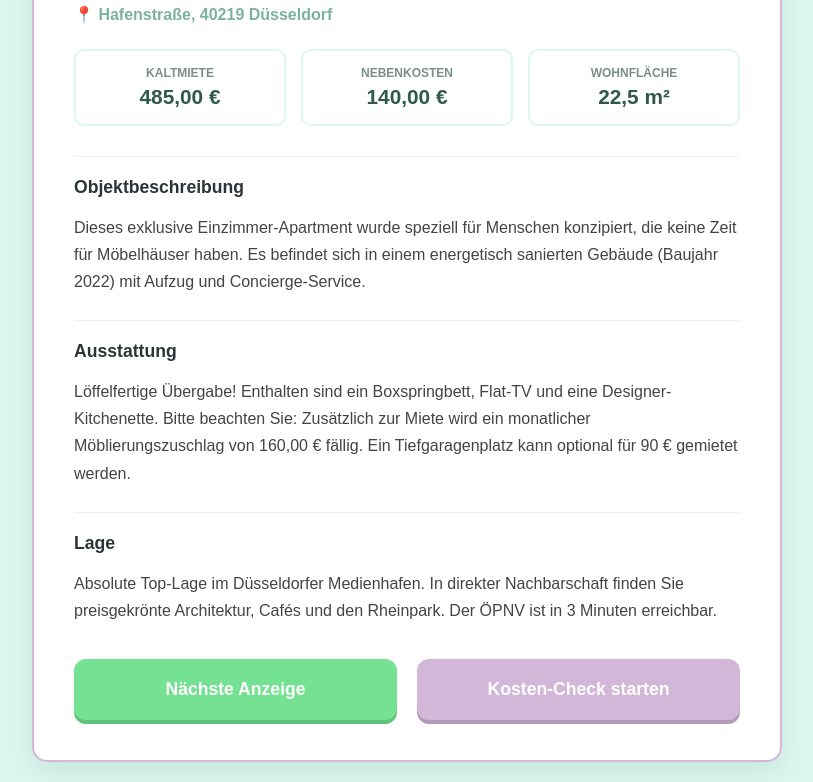
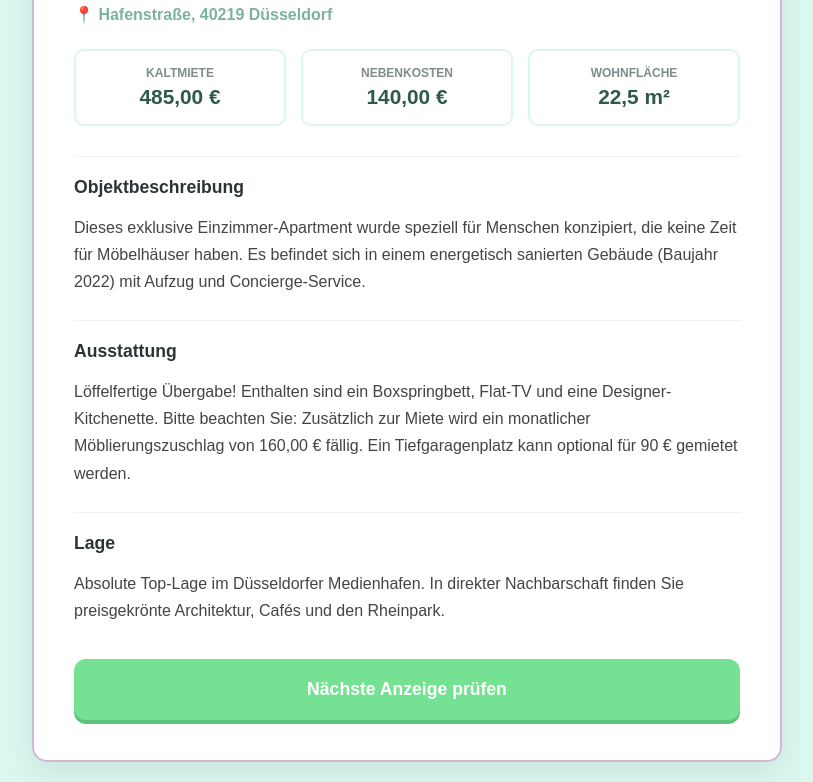
Before and after one commit to jessbetker/wohnungsanzeigen, a plain HTML site: page index.html in a window 1280 px wide. Shown: the part 450-1232 px from the top of the page, without its empty margins (233-1046 px from the left). Drawn offline with Linux system fonts and the light colour scheme; a web font is replaced by a local one.

Commit message:
Kosten-Check Button entfernt

```diff
--- a/index.html
+++ b/index.html
@@ -2,8 +2,7 @@
 <html lang="de">
 <head>
     <meta charset="UTF-8">
-    <title>Wohnungsanzeigen</title>
-    <!-- Google Fonts Einbindung -->
+    <title>Wohnungs-Detektiv: Martel Edition (Ultra Hard Mode)</title>
     <link href="https://fonts.googleapis.com/css2?family=Martel+Sans:wght@300;400;700;900&display=swap" rel="stylesheet">
     <style>
         :root {
@@ -11,7 +10,6 @@
             --header-color: #D2B7D8;
             --accent-sage: #7BB39E;
             --btn-next: #75E192;
-            --highlight-mint: #94EEC4;
         }
 
         body {
@@ -89,18 +87,6 @@
         .section-h { font-size: 1.1em; font-weight: 800; color: #2D3436; margin-bottom: 10px; display: block; }
         .description-text { font-size: 1em; line-height: 1.7; color: #444; font-weight: 400; }
 
-        .trap-zone {
-            background: #FFF5F5;
-            border: 2px dashed #FF7675;
-            padding: 25px;
-            border-radius: 12px;
-            display: none;
-            margin-top: 35px;
-        }
-
-        .trap-item { margin-bottom: 15px; font-size: 0.95em; }
-        .trap-item strong { color: #D63031; display: block; margin-bottom: 4px; font-weight: 800; }
-
         .btn-group { display: flex; gap: 20px; margin-top: 35px; }
 
         button {
@@ -113,10 +99,10 @@
             font-size: 1.1em;
             transition: all 0.3s ease;
             font-family: 'Martel Sans', sans-serif;
+            background: var(--btn-next);
+            color: white;
+            box-shadow: 0 4px 0 #5ec47b;
         }
-
-        .btn-check { background: var(--header-color); color: white; box-shadow: 0 4px 0 #b39ab9; }
-        .btn-next { background: var(--btn-next); color: white; box-shadow: 0 4px 0 #5ec47b; }
 
         button:active { transform: translateY(4px); box-shadow: none; }
     </style>
@@ -154,14 +140,8 @@
                 <p id="ad-lage" class="description-text">-</p>
             </div>
 
-            <div class="trap-zone" id="trap-zone">
-                <span class="section-h" style="color: #D63031;">🔍 DER FIXKOSTEN-DETEKTIV BERICHTET:</span>
-                <div id="trap-list"></div>
-            </div>
-
             <div class="btn-group">
-                <button class="btn-next" onclick="nextAd()">Nächste Anzeige</button>
-                <button class="btn-check" onclick="revealTraps()">Kosten-Check starten</button>
+                <button onclick="nextAd()">Nächste Anzeige prüfen</button>
             </div>
         </div>
     </div>
@@ -178,11 +158,7 @@
             sqm: "22,5 m²",
             objekt: "Dieses exklusive Einzimmer-Apartment wurde speziell für Menschen konzipiert, die keine Zeit für Möbelhäuser haben. Es befindet sich in einem energetisch sanierten Gebäude (Baujahr 2022) mit Aufzug und Concierge-Service.",
             ausstattung: "Löffelfertige Übergabe! Enthalten sind ein Boxspringbett, Flat-TV und eine Designer-Kitchenette. Bitte beachten Sie: Zusätzlich zur Miete wird ein monatlicher Möblierungszuschlag von 160,00 € fällig. Ein Tiefgaragenplatz kann optional für 90 € gemietet werden.",
-            lage: "Absolute Top-Lage im Düsseldorfer Medienhafen. In direkter Nachbarschaft finden Sie preisgekrönte Architektur, Cafés und den Rheinpark. Der ÖPNV ist in 3 Minuten erreichbar.",
-            traps: [
-                { clue: "Möblierungszuschlag", note: "Ein legaler Weg, die Mietpreisbremse zu umgehen. Die 160 € sind reine Fixkosten, die nicht den Wert deiner Wohnung erhöhen." },
-                { clue: "Budget-Check", note: "Miete + Nebenkosten + Zuschlag = 785 €. Nach der 50-30-20-Regel bräuchtest du ca. 1.570 € netto, nur um diese kleine Wohnung sicher zu finanzieren." }
-            ]
+            lage: "Absolute Top-Lage im Düsseldorfer Medienhafen. In direkter Nachbarschaft finden Sie preisgekrönte Architektur, Cafés und den Rheinpark."
         },
         {
             imageUrl: "https://images.unsplash.com/photo-1513694203232-719a280e022f?auto=format&fit=crop&w=800",
@@ -193,11 +169,7 @@
             sqm: "26,0 m²",
             objekt: "Individuelles Wohnen unter dem Dach. Diese Wohnung bietet einen unvergleichlichen Blick und viel Tageslicht. Perfekt für Studenten oder Minimalisten, die den Charme von Schrägen lieben.",
             ausstattung: "Frisch versiegeltes Stäbchenparkett. Die Wärmeversorgung erfolgt modern und individuell über elektrische Nachtspeicheröfen. Die Warmwasserbereitung in Küche und Bad wird über Durchlauferhitzer sichergestellt.",
-            lage: "Mitten im beliebten Nordend. Hier leben Sie zentral, aber ruhig. Supermärkte, Bio-Läden und kleine Bars sind in weniger als 5 Minuten zu Fuß erreichbar.",
-            traps: [
-                { clue: "Strom-Heizung", note: "Große Warnung: Elektrische Heizungen sind die teuerste Art zu heizen. Deine Stromrechnung wird deutlich höher ausfallen als gedacht." },
-                { clue: "Durchlauferhitzer", note: "Diese Geräte fressen Strom genau in dem Moment, in dem du duschst. Das ist in den Nebenkosten von 95 € garantiert nicht drin." }
-            ]
+            lage: "Mitten im beliebten Nordend. Hier leben Sie zentral, aber ruhig. Supermärkte, Bio-Läden und kleine Bars sind in weniger als 5 Minuten zu Fuß erreichbar."
         },
         {
             imageUrl: "https://images.unsplash.com/photo-1484154218962-a197022b5858?auto=format&fit=crop&w=800",
@@ -208,26 +180,7 @@
             sqm: "32,0 m²",
             objekt: "Willkommen im klassischen Kölner Altbau. Hohe Decken und große Fenster sorgen für ein loftartiges Wohngefühl im ruhigen Hinterhaus. Fahrradabstellplätze im Hof sind vorhanden.",
             ausstattung: "Original Dielenboden. Die hochwertige Einbauküche mit Markengeräten muss vom Vormieter gegen einen Abschlag von 1.750,00 € übernommen werden. Geheizt wird über eine eigene Gas-Etagenheizung.",
-            lage: "Zentraler geht es kaum. Der Uni-Campus ist nur 800 Meter entfernt. Die Anbindung an die Linien 12, 15 und 16 ist optimal.",
-            traps: [
-                { clue: "Initialkosten (Abschlag)", note: "Bevor du den ersten Schlüssel drehst, fehlen dir 1.750 €. Das sprengt oft den Notgroschen für den Start." },
-                { clue: "Gas-Etagenheizung", note: "Die Heizkosten sind nicht in den Nebenkosten. Du musst selbst einen Gasvertrag abschließen (ca. 60-80 € extra pro Monat)." }
-            ]
-        },
-        {
-            imageUrl: "https://images.unsplash.com/photo-1502672260266-1c1ef2d93688?auto=format&fit=crop&w=800",
-            title: "Smart-Living Apartment im Westend",
-            locHeader: "Eschersheimer Landstr., Frankfurt",
-            kalt: "510,00 €",
-            neben: "145,00 €",
-            sqm: "28,0 m²",
-            objekt: "Hochmodernes Apartment in einem revitalisierten Bürokomplex. Das Gebäude verfügt über Smart-Home-Steuerung für Licht und Jalousien sowie ein hauseigenes Fitnessstudio für Mieter.",
-            ausstattung: "Fußbodenheizung und bodentiefe Fenster. Im Mietvertrag ist eine Staffelmiete (Erhöhung um 4% jährlich) sowie ein Kündigungsverzicht für die ersten 24 Monate vorgesehen.",
-            lage: "Perfekte Anbindung an die Autobahn und die U-Bahn. Das Bankenviertel und die Universität sind schnell erreicht.",
-            traps: [
-                { clue: "Staffelmiete", note: "Deine Fixkosten steigen jedes Jahr automatisch, egal ob dein Gehalt steigt oder nicht." },
-                { clue: "Kündigungsverzicht", note: "Wenn du den Job verlierst oder umziehen musst, kommst du zwei Jahre lang nicht aus diesem Vertrag raus. Null Flexibilität." }
-            ]
+            lage: "Zentraler geht es kaum. Der Uni-Campus ist nur 800 Meter entfernt."
         }
     ];
 
@@ -240,21 +193,13 @@
 
         img.style.display = 'none';
         fallback.style.display = 'block';
-        fallback.innerText = "Lade Bild...";
 
         img.onload = function() {
             img.style.display = 'block';
             fallback.style.display = 'none';
         };
 
-        img.onerror = function() {
-            img.style.display = 'none';
-            fallback.style.display = 'block';
-            fallback.innerText = "Kein Bild verfügbar - " + ad.title;
-        };
-
         img.src = ad.imageUrl;
-
         document.getElementById('ad-title').innerText = ad.title;
         document.getElementById('ad-loc-header').innerText = "📍 " + ad.locHeader;
         document.getElementById('ad-kalt').innerText = ad.kalt;
@@ -263,17 +208,6 @@
         document.getElementById('ad-objekt').innerHTML = ad.objekt;
         document.getElementById('ad-ausstattung').innerHTML = ad.ausstattung;
         document.getElementById('ad-lage').innerHTML = ad.lage;
-        document.getElementById('trap-zone').style.display = 'none';
-    }
-
-    function revealTraps() {
-        const ad = ads[currentIdx];
-        const list = document.getElementById('trap-list');
-        list.innerHTML = '';
-        ad.traps.forEach(t => {
-            list.innerHTML += `<div class="trap-item"><strong>⚠️ ${t.clue}</strong> ${t.note}</div>`;
-        });
-        document.getElementById('trap-zone').style.display = 'block';
     }
 
     function nextAd() {
```
